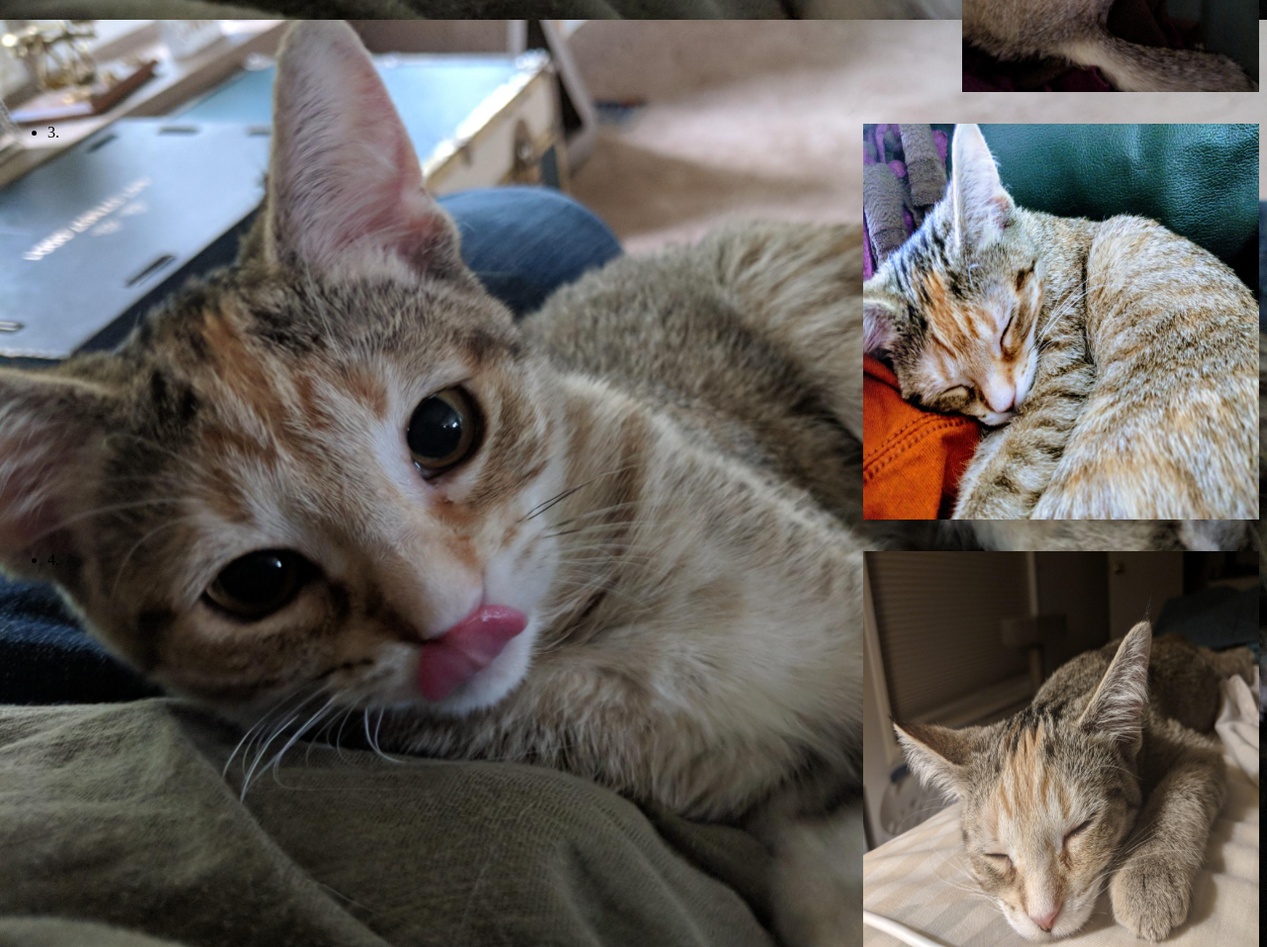
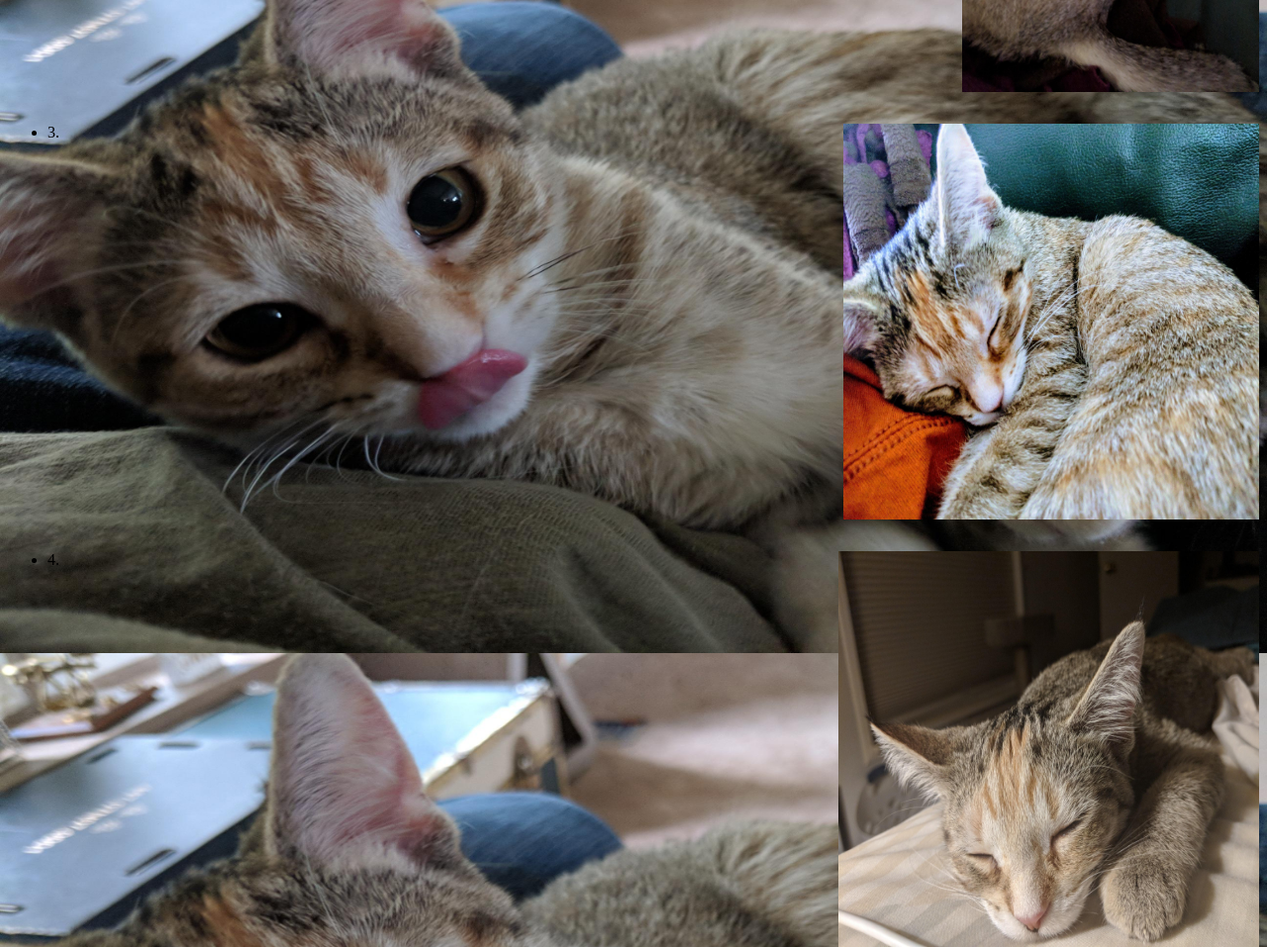
Before and after one commit to otumseh/otumseh.github.io, a plain HTML site: page index.html in a window 1280 px wide. Shown: the part 940-1897 px from the top of the page at 99% size. Drawn offline with Linux system fonts and the light colour scheme.

Commit message:
Testing24

```diff
--- a/index.html
+++ b/index.html
@@ -5,7 +5,7 @@
 	 background-image: url("Bombay.jpg");
 	 background-repeat: no-repeat;
 	 background-attachment: fixed;
-	 background-size: cover;
+	 background-size: 100% 100%;
     }
 	</style>
 	</HEAD>
@@ -65,7 +65,7 @@
   <br>
   <br>
   <br>
-  <li>3.<IMG align="right" SRC="./Bombay_03.jpg" width="400" height="400"></li>
+  <li>3.<IMG align="right" SRC="./Bombay_03.jpg" width="420" height="400"></li>
   <br>
   <br>
   <br>
@@ -89,7 +89,7 @@
   <br>
   <br>
   <br>
-  <li>4.<IMG align="right" SRC="./Bombay_04.jpg" width="400" height="400"></li>
+  <li>4.<IMG align="right" SRC="./Bombay_04.jpg" width="425" height="400"></li>
   </ul>
   <!--<IMG SRC="./BVS.jpg">-->
 </BODY>
```
